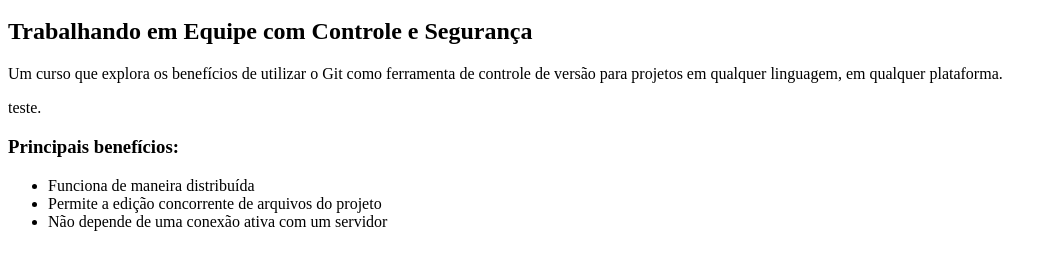
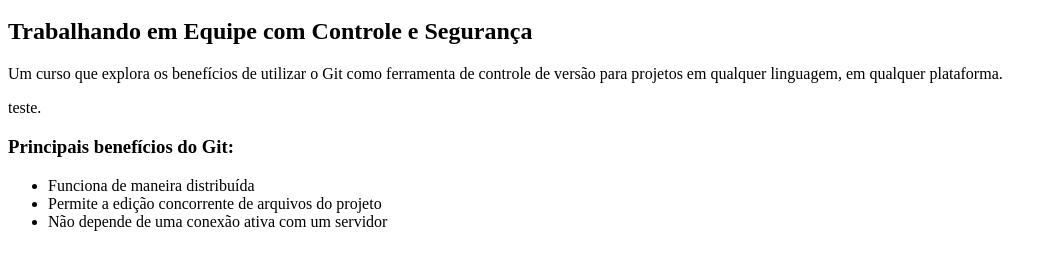
Before and after one commit to vconceicao/curso-git, a plain HTML site: page index.html in a window 1280 px wide. Shown: the part 48-318 px from the top of the page, without its empty margins (0-1057 px from the left). Drawn offline with Linux system fonts and the light colour scheme.

Commit message:
alterando o titulo

```diff
--- a/index.html
+++ b/index.html
@@ -8,7 +8,7 @@
         <p>Um curso que explora os benefícios de utilizar o Git como ferramenta de controle de versão para projetos em qualquer linguagem, em qualquer plataforma.</p>
         <p>teste.</p>
 
-        <h3>Principais benefícios:</h3>
+        <h3>Principais benefícios do Git:</h3>
         <ul>
             <li>Funciona de maneira distribuída</li>
             <li>Permite a edição concorrente de arquivos do projeto</li>
```
